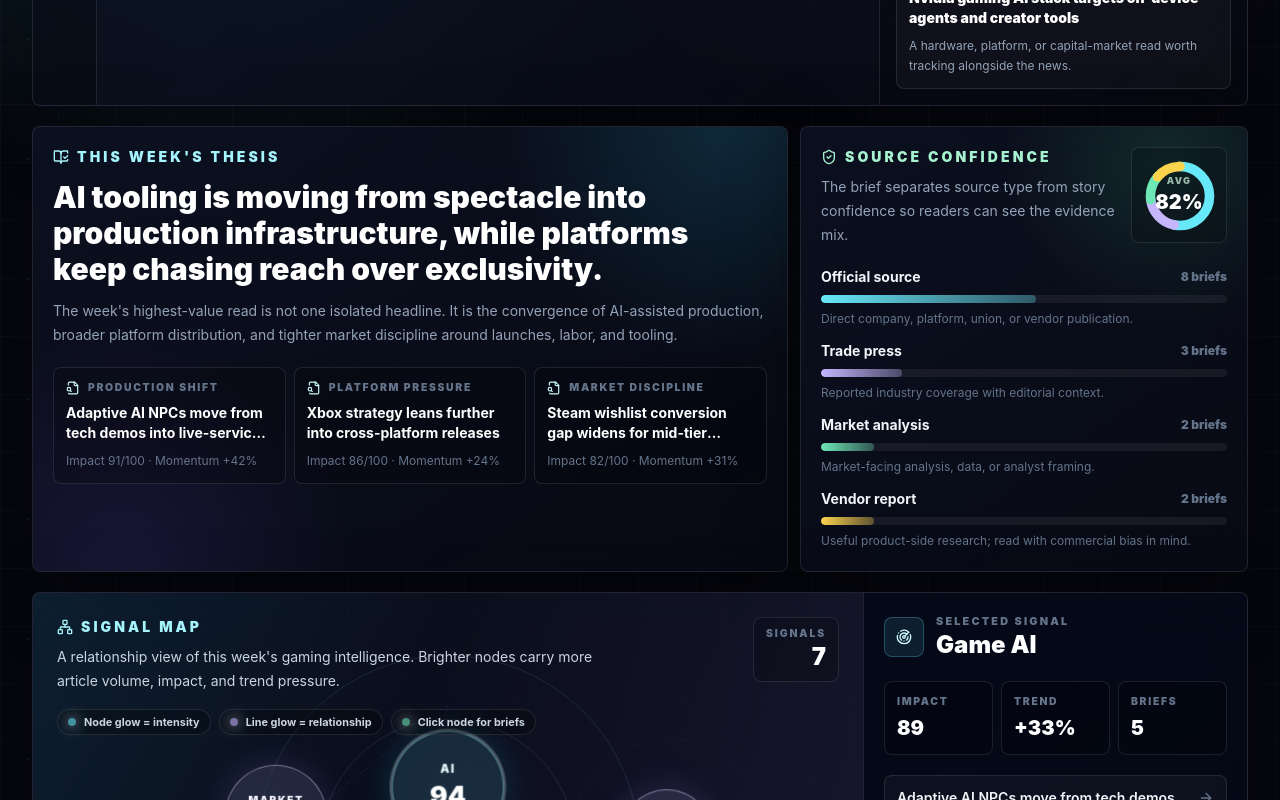
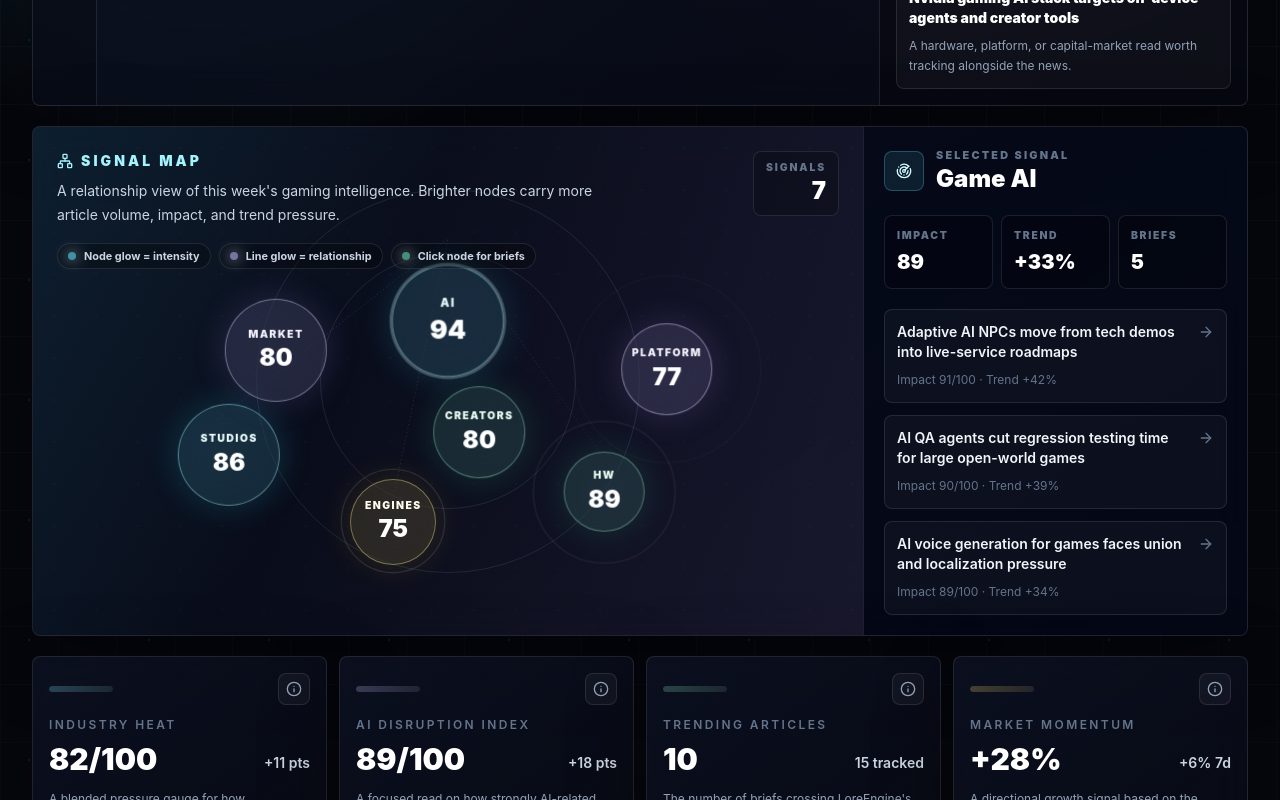
Before and after one commit to ethankim417/LoreEngine, a Next.js app: page / in a window 1280 px wide. Shown: the part 940-1740 px from the top of the page. Built offline with nearby package versions, Linux system fonts and the light colour scheme.

Commit message:
Remove thesis and source confidence band

```diff
--- a/components/BriefContextPanel.tsx
+++ /dev/null
@@ -1,192 +0,0 @@
-import { BookOpenCheck, FileSearch, ShieldCheck } from "lucide-react";
-import Link from "next/link";
-import {
-  sourceCredibilityTypes,
-  type Article,
-  type SourceCredibility
-} from "@/data/articles";
-
-const sourceNotes: Record<SourceCredibility, string> = {
-  "Official source": "Direct company, platform, union, or vendor publication.",
-  "Trade press": "Reported industry coverage with editorial context.",
-  "Market analysis": "Market-facing analysis, data, or analyst framing.",
-  "Vendor report": "Useful product-side research; read with commercial bias in mind."
-};
-
-const sourceTone: Record<SourceCredibility, string> = {
-  "Official source": "from-cyan-300 to-cyan-300/30",
-  "Trade press": "from-violet-300 to-violet-300/30",
-  "Market analysis": "from-emerald-300 to-emerald-300/30",
-  "Vendor report": "from-amber-300 to-amber-300/30"
-};
-
-export function BriefContextPanel({ articles }: { articles: Article[] }) {
-  const topAiStory = findTopArticle(articles, (article) => article.category === "AI");
-  const topPlatformStory = findTopArticle(articles, (article) => article.category === "Platform");
-  const topMarketStory = findTopArticle(articles, (article) => article.category === "Business");
-  const averageConfidence = Math.round(
-    articles.reduce((sum, article) => sum + article.confidence, 0) / articles.length
-  );
-  const sourceCounts = sourceCredibilityTypes.map((sourceType) => ({
-    sourceType,
-    count: articles.filter((article) => article.sourceCredibility === sourceType).length
-  }));
-
-  return (
-    <section className="grid gap-3 lg:grid-cols-[minmax(0,1.35fr)_minmax(22rem,0.8fr)]">
-      <div className="glass-panel premium-hover relative overflow-hidden rounded-lg p-4 sm:p-5">
-        <div aria-hidden="true" className="absolute inset-0 bg-[radial-gradient(circle_at_92%_0%,rgba(50,217,255,0.14),transparent_28%),radial-gradient(circle_at_12%_100%,rgba(138,92,255,0.12),transparent_30%)]" />
-        <div className="relative z-10">
-          <div className="flex items-center gap-2 text-sm font-black uppercase tracking-[0.22em] text-cyan-200">
-            <BookOpenCheck className="h-4 w-4" />
-            This Week&apos;s Thesis
-          </div>
-          <h2 className="mt-3 max-w-4xl font-display text-2xl font-black leading-tight text-white sm:text-3xl">
-            AI tooling is moving from spectacle into production infrastructure, while platforms keep chasing reach over exclusivity.
-          </h2>
-          <p className="mt-3 max-w-3xl text-sm leading-6 text-slate-400">
-            The week&apos;s highest-value read is not one isolated headline. It is the convergence of AI-assisted
-            production, broader platform distribution, and tighter market discipline around launches, labor, and tooling.
-          </p>
-
-          <div className="mt-5 grid gap-2 md:grid-cols-3">
-            <ThesisSignal label="Production shift" article={topAiStory} />
-            <ThesisSignal label="Platform pressure" article={topPlatformStory} />
-            <ThesisSignal label="Market discipline" article={topMarketStory} />
-          </div>
-        </div>
-      </div>
-
-      <aside className="glass-panel premium-hover relative overflow-hidden rounded-lg p-4 sm:p-5" aria-label="Source confidence breakdown">
-        <div aria-hidden="true" className="absolute inset-0 bg-[radial-gradient(circle_at_82%_8%,rgba(84,240,169,0.12),transparent_30%)]" />
-        <div className="relative z-10">
-          <div className="flex items-start justify-between gap-3">
-            <div>
-              <div className="flex items-center gap-2 text-sm font-black uppercase tracking-[0.22em] text-emerald-200">
-                <ShieldCheck className="h-4 w-4" />
-                Source Confidence
-              </div>
-              <p className="mt-2 text-sm leading-6 text-slate-400">
-                The brief separates source type from story confidence so readers can see the evidence mix.
-              </p>
-            </div>
-            <SourceConfidenceDonut sourceCounts={sourceCounts} total={articles.length} average={averageConfidence} />
-          </div>
-
-          <div className="mt-5 space-y-3">
-            {sourceCounts.map(({ sourceType, count }) => (
-              <SourceConfidenceRow
-                key={sourceType}
-                sourceType={sourceType}
-                count={count}
-                total={articles.length}
-              />
-            ))}
-          </div>
-        </div>
-      </aside>
-    </section>
-  );
-}
-
-function SourceConfidenceDonut({
-  sourceCounts,
-  total,
-  average
-}: {
-  sourceCounts: Array<{ sourceType: SourceCredibility; count: number }>;
-  total: number;
-  average: number;
-}) {
-  let offset = 0;
-  const colors: Record<SourceCredibility, string> = {
-    "Official source": "#67e8f9",
-    "Trade press": "#c4b5fd",
-    "Market analysis": "#6ee7b7",
-    "Vendor report": "#fcd34d"
-  };
-
-  return (
-    <div className="relative grid h-24 w-24 shrink-0 place-items-center rounded-lg border border-white/10 bg-black/20">
-      <svg className="absolute inset-2 h-20 w-20 -rotate-90" viewBox="0 0 42 42" aria-hidden="true">
-        <circle cx="21" cy="21" r="15.5" fill="none" stroke="rgba(255,255,255,0.08)" strokeWidth="5" />
-        {sourceCounts.map(({ sourceType, count }) => {
-          const share = total ? (count / total) * 100 : 0;
-          const dash = `${share} ${100 - share}`;
-          const segment = (
-            <circle
-              key={sourceType}
-              cx="21"
-              cy="21"
-              r="15.5"
-              fill="none"
-              stroke={colors[sourceType]}
-              strokeDasharray={dash}
-              strokeDashoffset={-offset}
-              strokeLinecap="round"
-              strokeWidth="5"
-              pathLength="100"
-            />
-          );
-          offset += share;
-          return segment;
-        })}
-      </svg>
-      <div className="relative text-center">
-        <p className="text-[0.58rem] font-black uppercase tracking-[0.14em] text-emerald-100/70">Avg</p>
-        <p className="font-display text-xl font-black text-white">{average}%</p>
-      </div>
-    </div>
-  );
-}
-
-function ThesisSignal({ label, article }: { label: string; article: Article }) {
-  return (
-    <Link
-      href={`/articles/${article.slug}`}
-      className="group rounded-lg border border-white/10 bg-black/20 p-3 transition hover:border-cyan-300/35 hover:bg-cyan-300/[0.07]"
-    >
-      <div className="flex items-center gap-2 text-[0.65rem] font-black uppercase tracking-[0.16em] text-slate-500">
-        <FileSearch className="h-3.5 w-3.5 text-cyan-100 transition group-hover:text-white" />
-        {label}
-      </div>
-      <p className="mt-2 line-clamp-2 text-sm font-bold leading-5 text-white transition group-hover:text-cyan-50">
-        {article.title}
-      </p>
-      <p className="mt-2 text-xs leading-5 text-slate-500">
-        Impact {article.impactScore}/100 · Momentum +{article.trendScore}%
-      </p>
-    </Link>
-  );
-}
-
-function SourceConfidenceRow({
-  sourceType,
-  count,
-  total
-}: {
-  sourceType: SourceCredibility;
-  count: number;
-  total: number;
-}) {
-  const width = `${Math.round((count / total) * 100)}%`;
-
-  return (
-    <div>
-      <div className="flex items-center justify-between gap-3">
-        <p className="text-sm font-bold text-slate-100">{sourceType}</p>
-        <p className="text-xs font-black text-slate-500">{count} briefs</p>
-      </div>
-      <div className="mt-2 h-2 overflow-hidden rounded-full bg-white/[0.06]">
-        <div className={`h-full rounded-full bg-gradient-to-r ${sourceTone[sourceType]}`} style={{ width }} />
-      </div>
-      <p className="mt-1.5 text-xs leading-5 text-slate-500">{sourceNotes[sourceType]}</p>
-    </div>
-  );
-}
-
-function findTopArticle(articles: Article[], predicate: (article: Article) => boolean) {
-  return [...articles]
-    .filter(predicate)
-    .sort((a, b) => b.impactScore + b.trendScore * 0.6 - (a.impactScore + a.trendScore * 0.6))[0] ?? articles[0];
-}
--- a/components/IntelligenceDashboard.tsx
+++ b/components/IntelligenceDashboard.tsx
@@ -17,7 +17,6 @@ import {
   X
 } from "lucide-react";
 import { ArticleCard } from "@/components/ArticleCard";
-import { BriefContextPanel } from "@/components/BriefContextPanel";
 import { ExecutiveBrief } from "@/components/ExecutiveBrief";
 import { MarketPulse } from "@/components/MarketPulse";
 import { SignalConstellation } from "@/components/SignalConstellation";
@@ -85,8 +84,6 @@ export function IntelligenceDashboard({ articles, metrics }: IntelligenceDashboa
       <WeeklyBriefStatus articles={articles} metrics={metrics} />
 
       <ExecutiveBrief articles={articles} />
-
-      <BriefContextPanel articles={articles} />
 
       <SignalConstellation articles={articles} />
 
```
